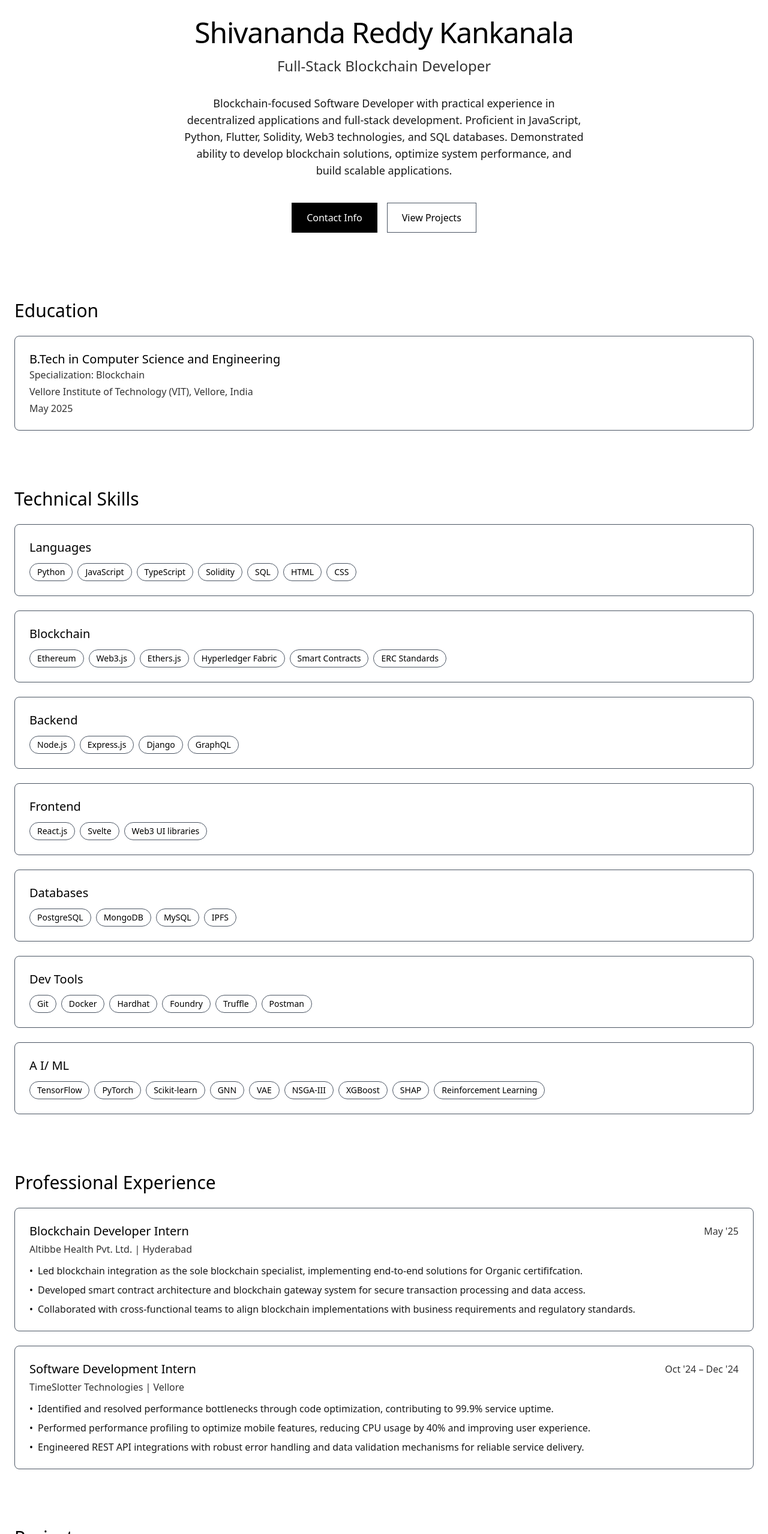
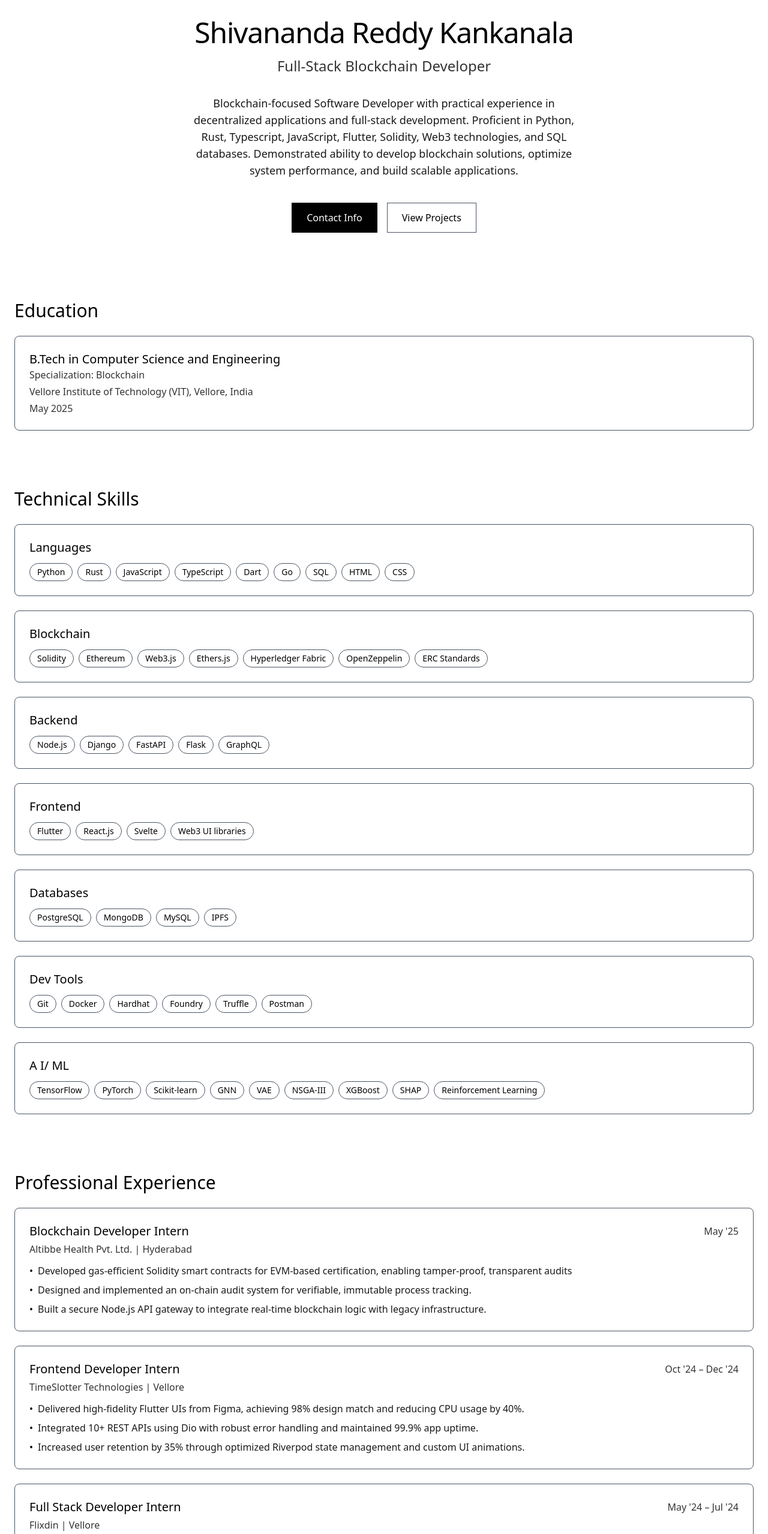
Before and after one commit to sh1vananda/portfolio, a React (Create React App) app: page / in a window 1280 px wide. Shown: the part 242-2800 px from the top of the page at 60% size. Built offline with nearby package versions, Linux system fonts and the light colour scheme.

Commit message:
Update Projects

```diff
--- a/src/App.js
+++ b/src/App.js
@@ -3,22 +3,14 @@ import React, { useState, useEffect } from 'react';
 const App = () => {
   const [activeSection, setActiveSection] = useState('about');
   const [isMenuOpen, setIsMenuOpen] = useState(false);
-  // Re-introduce darkMode state, default to light mode (false)
   const [darkMode, setDarkMode] = useState(false);
 
-  // Define colors based on mode
   const bgColor = darkMode ? 'bg-black' : 'bg-white';
   const textColor = darkMode ? 'text-white' : 'text-black';
-  // --- BORDER COLOR IS NOW CONSTANT ---
-  const borderColor = 'border-gray-600'; // Grey border for both modes
-  // --- END OF CHANGE ---
+  const borderColor = 'border-gray-600';
   const inverseBgColor = darkMode ? 'bg-white' : 'bg-black';
   const inverseTextColor = darkMode ? 'text-black' : 'text-white';
-  // Define an inverse border color for specific elements if needed,
-  // but primary button will use border-black for contrast.
-  // const inverseBorderColor = darkMode ? 'border-black' : 'border-white'; // Example if needed elsewhere
 
-  // Handle section navigation (no changes needed here)
   const scrollToSection = (sectionId) => {
     const element = document.getElementById(sectionId);
     if (element) {
@@ -30,7 +22,6 @@ const App = () => {
     }
   };
 
-  // Update active section based on scroll position (no changes needed here)
   useEffect(() => {
     const sections = ['about', 'education', 'skills', 'experience', 'projects', 'certifications', 'leadership', 'contact'];
     let sectionElements = {};
@@ -68,15 +59,14 @@ const App = () => {
     };
 
     window.addEventListener('scroll', debouncedScrollHandler, { passive: true });
-    handleScroll(); // Initial check
+    handleScroll();
 
     return () => {
       clearTimeout(scrollTimeout);
       window.removeEventListener('scroll', debouncedScrollHandler);
     };
-  }, []); // Empty dependency array
+  }, []);
 
-  // Navigation links (no changes needed here)
   const navLinks = [
     { id: 'about', label: 'About' },
     { id: 'education', label: 'Education' },
@@ -92,9 +82,9 @@ const App = () => {
   const resumeData = { /* ... resume data ... */ };
    resumeData.name = 'Shivananda Reddy Kankanala';
    resumeData.title = 'Full-Stack Blockchain Developer';
-   resumeData.summary = 'Blockchain-focused Software Developer with practical experience in decentralized applications and full-stack development. Proficient in JavaScript, Python, Flutter, Solidity, Web3 technologies, and SQL databases. Demonstrated ability to develop blockchain solutions, optimize system performance, and build scalable applications.';
+   resumeData.summary = 'Blockchain-focused Software Developer with practical experience in decentralized applications and full-stack development. Proficient in Python, Rust, Typescript, JavaScript, Flutter, Solidity, Web3 technologies, and SQL databases. Demonstrated ability to develop blockchain solutions, optimize system performance, and build scalable applications.';
    resumeData.contact = {
-     email: 'shivanandareddy.kankanala@example.com',
+     email: 'shivanandareddy.kankanala@gmail.com',
      phone: '+91-6303032825',
      linkedin: 'https://www.linkedin.com/in/shivananda-reddy-kankanala/',
      github: 'https://github.com/sh1vananda'
@@ -106,10 +96,10 @@ const App = () => {
      graduationDate: 'May 2025'
    };
    resumeData.skills = {
-     languages: ['Python', 'JavaScript', 'TypeScript', 'Solidity', 'SQL', 'HTML', 'CSS'],
-     blockchain: ['Ethereum', 'Web3.js', 'Ethers.js', 'Hyperledger Fabric', 'Smart Contracts', 'ERC Standards'],
-     backend: ['Node.js', 'Express.js', 'Django', 'GraphQL'],
-     frontend: ['React.js', 'Svelte', 'Web3 UI libraries'],
+     languages: ['Python', 'Rust', 'JavaScript', 'TypeScript', 'Dart', 'Go', 'SQL', 'HTML', 'CSS'],
+     blockchain: ['Solidity', 'Ethereum', 'Web3.js', 'Ethers.js', 'Hyperledger Fabric', 'OpenZeppelin', 'ERC Standards'],
+     backend: ['Node.js', 'Django', 'FastAPI', 'Flask', 'GraphQL'],
+     frontend: ['Flutter', 'React.js', 'Svelte', 'Web3 UI libraries'],
      databases: ['PostgreSQL', 'MongoDB', 'MySQL', 'IPFS'],
      devTools: ['Git', 'Docker', 'Hardhat', 'Foundry', 'Truffle', 'Postman',],
      "AI/Ml": ['TensorFlow', 'PyTorch', 'Scikit-learn', 'GNN', 'VAE', "NSGA-III", 'XGBoost', 'SHAP', "Reinforcement Learning"],
@@ -120,52 +110,77 @@ const App = () => {
        position: 'Blockchain Developer Intern',
        duration: 'May \'25',
        responsibilities: [
-         'Led blockchain integration as the sole blockchain specialist, implementing end-to-end solutions for Organic certififcation.',
-         'Developed smart contract architecture and blockchain gateway system for secure transaction processing and data access.',
-         'Collaborated with cross-functional teams to align blockchain implementations with business requirements and regulatory standards.'
+         'Developed gas-efficient Solidity smart contracts for EVM-based certification, enabling tamper-proof, transparent audits',
+         'Designed and implemented an on-chain audit system for verifiable, immutable process tracking.',
+         'Built a secure Node.js API gateway to integrate real-time blockchain logic with legacy infrastructure.'
        ]
      },
      {
        company: 'TimeSlotter Technologies | Vellore',
-       position: 'Software Development Intern',
+       position: 'Frontend Developer Intern',
        duration: 'Oct \'24 – Dec \'24',
        responsibilities: [
-         'Identified and resolved performance bottlenecks through code optimization, contributing to 99.9% service uptime.',
-         'Performed performance profiling to optimize mobile features, reducing CPU usage by 40% and improving user experience.',
-         'Engineered REST API integrations with robust error handling and data validation mechanisms for reliable service delivery.'
+         'Delivered high-fidelity Flutter UIs from Figma, achieving 98% design match and reducing CPU usage by 40%.',
+         'Integrated 10+ REST APIs using Dio with robust error handling and maintained 99.9% app uptime.',
+         'Increased user retention by 35% through optimized Riverpod state management and custom UI animations.'
+       ]
+     },
+     {
+       company: 'Flixdin | Vellore',
+       position: 'Full Stack Developer Intern',
+       duration: 'May \'24 – Jul \'24',
+       responsibilities: [
+         'Enhanced Android app features and user experience using Kotlin, focusing on UI performance and responsiveness.',
+         'Integrated REST APIs for dynamic content delivery and collaborated with backend teams on API contracts.',
+         'Performed QA testing, Diagnosed and resolved bugs, improving app stability and reliability.'
        ]
      }
    ];
     resumeData.projects = [
-     {
+      {
+       name: 'Rust Microkernel',
+       technologies: ['Rust', 'x86 Assembly'],
+       description: 'A memory-safe, capability-based microkernel for x86 featuring fast IPC, zero-copy lock-free data handling, and optimized isolation with minimal TCB.'
+     },
+      {
+       name: 'Path Tracer',
+       technologies: ['Rust'],
+       description: 'Monte Carlo physically-based renderer in Rust with global illumination, parallelized rendering, and modular, trait-based extensibility.'
+     },
+      {
        name: 'Kiwi – Hyperlocal Chat Application',
        technologies: ['Node.js', 'Flutter', 'Firestore'],
-       description: 'Created a real-time geospatial chat app enabling users in nearby zones to connect. Replaced client-heavy processing with custom server-side geospatial APIs, cutting API latency by 60%.'
+       description: 'Real-time geospatial chat app enabling users in nearby H3-indexed zones to connect. Replaced client-heavy processing with custom server-side geospatial APIs, cutting API latency by 60%.'
      },
      {
-       name: 'sustAIn: AI for Sustainable Materials Design',
+       name: 'sustAIn – AI for Sustainable Materials Design',
        technologies: ['Python', 'PyTorch', 'GNN', 'VAE', 'NSGA-III'],
-       description: 'Built a GNN-VAE hybrid model with NSGA-III optimization to generate new material compositions. Automated the pipeline from molecular structure analysis to sustainability-driven design proposals.'
+       description: 'Framework for sustainable material design using GNN/VAE models with NSGA-III-based multi-objective optimization over cost, performance, and environmental impact, enabling accurate property prediction and novel candidate generation.'
      },
      {
        name: 'PCOS Diagnosis using Machine Learning',
        technologies: ['Python', 'TensorFlow', 'Scikit-learn', 'XGBoost'],
-       description: 'Developed a predictive tool for diagnosing PCOS with 98% accuracy using deep learning. Applied ensemble learning, SHAP-based interpretability, and hyperparameter tuning for robust model performance.'
+       description: 'A predictive tool for diagnosing PCOS with 98% accuracy using deep learning. Applied ensemble learning, SHAP-based interpretability, and hyperparameter tuning for robust model performance.'
      },
      {
        name: 'Blockchain Price Alert System',
        technologies: ['Python', 'PostgreSQL', 'Sveltekit', 'Web3.js'],
-       description: 'Built a full-stack price alert platform for cryptocurrency users. Designed efficient backend pipelines to process high-frequency exchange API data and trigger real-time user alerts based on custom price rules.'
+       description: 'A full-stack price alert platform for cryptocurrency users. Designed efficient backend pipelines to process high-frequency exchange API data and trigger real-time user alerts based on custom price rules.'
+     },
+     {
+       name: 'Elqen – Decentralized Rotating Savings & Credit System',
+       technologies: ['Python', 'PostgreSQL', 'Sveltekit', 'Web3.js'],
+       description: 'Solidity-based ROSCA system with automated fund allocation, React frontend with wallet integration, and OpenZeppelin-secured smart contracts ensuring transactional integrity and real-time group contribution tracking.'
      },
      {
        name: 'Dynamic NFT System',
        technologies: ['Solidity', 'React.js', 'Chainlink', 'IPFS'],
-       description: 'Engineered dynamic NFTs that evolve based on real-world data using Chainlink oracles. Developed smart contracts in Solidity and integrated a React frontend for minting and managing tokens with metadata on IPFS.'
+       description: 'Dynamic NFTs that evolve based on real-world data using Chainlink oracles. Developed smart contracts in Solidity and integrated a React frontend for minting and managing tokens with metadata on IPFS.'
      },
      {
        name: 'Supply Chain Management on Blockchain',
        technologies: ['Hyperledger Fabric', 'Node.js', 'Express'],
-       description: 'Implemented a blockchain-based asset tracking system using Hyperledger Fabric. Wrote chaincode to enforce business logic and built Express APIs to interact with the ledger and visualize asset history.'
+       description: 'Blockchain-based asset tracking system using Hyperledger Fabric, Chaincode to enforce business logic and built Express APIs to interact with the ledger and visualize asset history.'
      }
    ];
    resumeData.certifications = [
@@ -179,13 +194,9 @@ const App = () => {
    };
 
   return (
-    // Apply base theme colors to the root
-    <div className={`${bgColor} ${textColor} min-h-screen font-sans transition-colors duration-300`}> {/* Added transition */}
-      {/* Navigation */}
-      {/* Use theme bg and the constant grey border */}
+    <div className={`${bgColor} ${textColor} min-h-screen font-sans transition-colors duration-300`}>
       <nav className={`${bgColor} ${borderColor} fixed top-0 left-0 right-0 z-50 border-b transition-colors duration-300`}>
         <div className="container mx-auto px-6 py-4 flex justify-between items-center">
-          {/* Initials Logo - Inverts with theme */}
           <div
             className={`w-8 h-8 rounded-full flex items-center justify-center font-bold ${inverseBgColor} ${inverseTextColor} transition-colors duration-300`}
           >
@@ -193,18 +204,16 @@ const App = () => {
           </div>
 
           <div className="flex items-center space-x-4">
-            {/* Desktop Nav */}
             <ul className="hidden md:flex space-x-6">
               {navLinks.map(link => (
                 <li key={link.id}>
                   <button
                     onClick={() => scrollToSection(link.id)}
-                    // Use theme text color. Active/hover uses the constant grey border.
                     className={`text-sm font-light pb-1 border-b ${textColor} ${
                       activeSection === link.id
-                        ? `${borderColor}` // Active border is grey
-                        : 'border-transparent' // Inactive has no visible border
-                    } hover:${borderColor} transition-colors duration-300`} // Hover adds grey border
+                        ? `${borderColor}`
+                        : 'border-transparent'
+                    } hover:${borderColor} transition-colors duration-300`}
                   >
                     {link.label}
                   </button>
@@ -212,29 +221,22 @@ const App = () => {
               ))}
             </ul>
 
-            {/* --- Dark Mode Toggle RE-ADDED --- */}
             <button
               onClick={() => setDarkMode(!darkMode)}
-              // Button background/text inverts the main theme
               className={`p-2 rounded-full ${inverseBgColor} ${inverseTextColor} hover:opacity-80 transition-colors duration-300`}
               aria-label={darkMode ? "Switch to light mode" : "Switch to dark mode"}
             >
-              {/* Simple B/W Icons */}
               {darkMode ? (
-                // Sun Icon (Simple) - Inherits inverseTextColor
                 <svg className="w-5 h-5" fill="currentColor" viewBox="0 0 20 20">
                    <path fillRule="evenodd" d="M10 18a8 8 0 100-16 8 8 0 000 16zM9 2a1 1 0 011-1h0a1 1 0 011 1v1a1 1 0 01-2 0V2zm0 15a1 1 0 011-1h0a1 1 0 011 1v1a1 1 0 01-2 0v-1zm6.364-11.364a1 1 0 011.414 0l.707.707a1 1 0 010 1.414l-.707.707a1 1 0 01-1.414 0l-.707-.707a1 1 0 010-1.414l.707-.707zm-9.9 9.9a1 1 0 011.414 0l.707.707a1 1 0 010 1.414l-.707.707a1 1 0 01-1.414 0l-.707-.707a1 1 0 010-1.414l.707-.707zM18 9a1 1 0 01-1 1h-1a1 1 0 010-2h1a1 1 0 011 1zm-16 0a1 1 0 01-1 1H1a1 1 0 010-2h1a1 1 0 011 1zm10.364-.364a1 1 0 010 1.414l-.707.707a1 1 0 01-1.414 0l-.707-.707a1 1 0 010-1.414l.707-.707a1 1 0 011.414 0zM6.05 13.95a1 1 0 010 1.414l-.707.707a1 1 0 01-1.414 0l-.707-.707a1 1 0 010-1.414l.707-.707a1 1 0 011.414 0z" clipRule="evenodd" />
                 </svg>
               ) : (
-                // Moon Icon (Simple) - Inherits inverseTextColor
                 <svg className="w-5 h-5" fill="currentColor" viewBox="0 0 20 20">
                    <path d="M17.293 13.293A8 8 0 016.707 2.707a8.001 8.001 0 1010.586 10.586z" />
                 </svg>
               )}
             </button>
-            {/* --- END OF TOGGLE --- */}
 
-            {/* Mobile Menu Button - Use theme text color */}
             <button
               onClick={() => setIsMenuOpen(!isMenuOpen)}
               className={`md:hidden ${textColor} p-1 transition-colors duration-300`}
@@ -250,20 +252,17 @@ const App = () => {
           </div>
         </div>
 
-        {/* Mobile Menu */}
         {isMenuOpen && (
-          // Use theme bg and constant grey border
           <div className={`${bgColor} ${borderColor} border-t shadow-md md:hidden transition-colors duration-300`}>
             <ul className="flex flex-col p-4 space-y-1">
               {navLinks.map(link => (
                 <li key={link.id}>
                   <button
                     onClick={() => scrollToSection(link.id)}
-                    // Active uses inverse colors, inactive uses theme colors. Hover uses inverse colors.
                     className={`block w-full text-left px-3 py-2 rounded-sm transition-colors duration-150 ${
                       activeSection === link.id
-                        ? `${inverseBgColor} ${inverseTextColor}` // Active highlights with inverse colors
-                        : `${textColor} hover:${inverseBgColor} hover:${inverseTextColor}` // Hover uses inverse colors
+                        ? `${inverseBgColor} ${inverseTextColor}`
+                        : `${textColor} hover:${inverseBgColor} hover:${inverseTextColor}`
                     }`}
                   >
                     {link.label}
@@ -275,16 +274,13 @@ const App = () => {
         )}
       </nav>
 
-      {/* Hero Section */}
       <section id="about" className="pt-28 pb-16 text-center">
         <div className="container mx-auto px-6">
           <img
             src="me.JPG"
             alt="Profile"
-            // Use constant grey border
             className={`mx-auto w-32 h-32 rounded-full object-cover mb-8 border-2 ${borderColor} transition-colors duration-300`}
           />
-          {/* Use theme text color */}
           <h1 className={`text-4xl md:text-5xl font-light mb-4 tracking-tight ${textColor} transition-colors duration-300`}>
             {resumeData.name}
           </h1>
@@ -295,14 +291,12 @@ const App = () => {
             {resumeData.summary}
           </p>
           <div className="flex justify-center space-x-4">
-            {/* Primary button: Inverted colors, BLACK border for contrast */}
             <button
               onClick={() => scrollToSection('contact')}
               className={`px-6 py-3 border ${inverseBgColor} ${inverseTextColor} border-black hover:opacity-80 transition-colors duration-300`} // Explicit black border
             >
               Contact Info
             </button>
-            {/* Secondary button: Theme colors, constant GREY border */}
             <button
               onClick={() => scrollToSection('projects')}
               className={`px-6 py-3 border ${borderColor} ${textColor} ${bgColor} hover:${inverseBgColor} hover:${inverseTextColor} transition-colors duration-300`} // Hover inverts bg/text, border stays grey
@@ -315,9 +309,6 @@ const App = () => {
 
       <main className="container mx-auto px-6">
 
-        {/* --- Sections now use theme colors and constant grey border --- */}
-
-        {/* Education Section */}
         <section id="education" className="py-12">
           <h2 className={`text-3xl font-light mb-6 ${textColor} transition-colors duration-300`}>
             Education
@@ -330,7 +321,6 @@ const App = () => {
           </div>
         </section>
 
-        {/* Skills Section */}
         <section id="skills" className="py-12">
           <h2 className={`text-3xl font-light mb-6 ${textColor} transition-colors duration-300`}>
             Technical Skills
@@ -343,7 +333,6 @@ const App = () => {
                 </h3>
                 <div className="flex flex-wrap gap-2">
                   {items.map((skill, i) => (
-                    // Tags: Use theme colors and constant grey border
                     <span key={i} className={`text-sm ${borderColor} ${textColor} ${bgColor} px-3 py-1 rounded-full border transition-colors duration-300`}>
                       {skill}
                     </span>
@@ -354,7 +343,6 @@ const App = () => {
           </div>
         </section>
 
-        {/* Experience Section */}
         <section id="experience" className="py-12">
           <h2 className={`text-3xl font-light mb-6 ${textColor} transition-colors duration-300`}>
             Professional Experience
@@ -380,13 +368,11 @@ const App = () => {
           </div>
         </section>
 
-        {/* Projects Section */}
         <section id="projects" className="py-12">
           <h2 className={`text-3xl font-light mb-6 ${textColor} transition-colors duration-300`}>
             Projects
           </h2>
           <div className="mt-6">
-            {/* Add simple scrollbar styling adaptable to theme (optional) */}
             <div className={`flex overflow-x-auto space-x-6 pb-4 ${darkMode ? 'scrollbar-dark' : 'scrollbar-light'}`}>
               {resumeData.projects.map((project, index) => (
                 <div
@@ -406,7 +392,6 @@ const App = () => {
           </div>
         </section>
 
-        {/* Certifications Section */}
         <section id="certifications" className="py-12">
           <h2 className={`text-3xl font-light mb-6 ${textColor} transition-colors duration-300`}>
             Certifications
@@ -415,7 +400,6 @@ const App = () => {
             <ul className="space-y-3">
               {resumeData.certifications.map((cert, idx) => (
                 <li key={idx} className="flex items-start">
-                  {/* Icon uses theme text color */}
                   <svg className={`w-5 h-5 mr-2 mt-1 flex-shrink-0 ${textColor} transition-colors duration-300`} fill="none" stroke="currentColor" viewBox="0 0 24 24">
                     <path strokeLinecap="round" strokeLinejoin="round" strokeWidth="2" d="M5 13l4 4L19 7" />
                   </svg>
@@ -426,7 +410,6 @@ const App = () => {
           </div>
         </section>
 
-        {/* Leadership Section */}
         <section id="leadership" className="py-12">
           <h2 className={`text-3xl font-light mb-6 ${textColor} transition-colors duration-300`}>
             Leadership & Initiatives
@@ -439,7 +422,6 @@ const App = () => {
           </div>
         </section>
 
-        {/* Contact Info Section */}
         <section id="contact" className="py-12">
           <h2 className={`text-3xl font-light mb-6 ${textColor} transition-colors duration-300`}>
             Contact Info
@@ -447,7 +429,6 @@ const App = () => {
           <div className={`${bgColor} ${textColor} p-6 rounded-lg border ${borderColor} transition-colors duration-300`}>
               <h3 className="text-xl font-light mb-4">Connect With Me</h3>
               <ul className="space-y-4">
-                {/* Icons and text use theme text color */}
                 <li className="flex items-center">
                   <svg className={`w-5 h-5 mr-3 flex-shrink-0 ${textColor} transition-colors duration-300`} fill="none" stroke="currentColor" viewBox="0 0 24 24">
                     <path strokeLinecap="round" strokeLinejoin="round" strokeWidth="2" d="M3 8l7.89 5.26a2 2 0 002.22 0L21 8M5 19h14a2 2 0 002-2V7a2 2 0 00-2-2H5a2 2 0 00-2 2v10a2 2 0 002 2z" />
```
